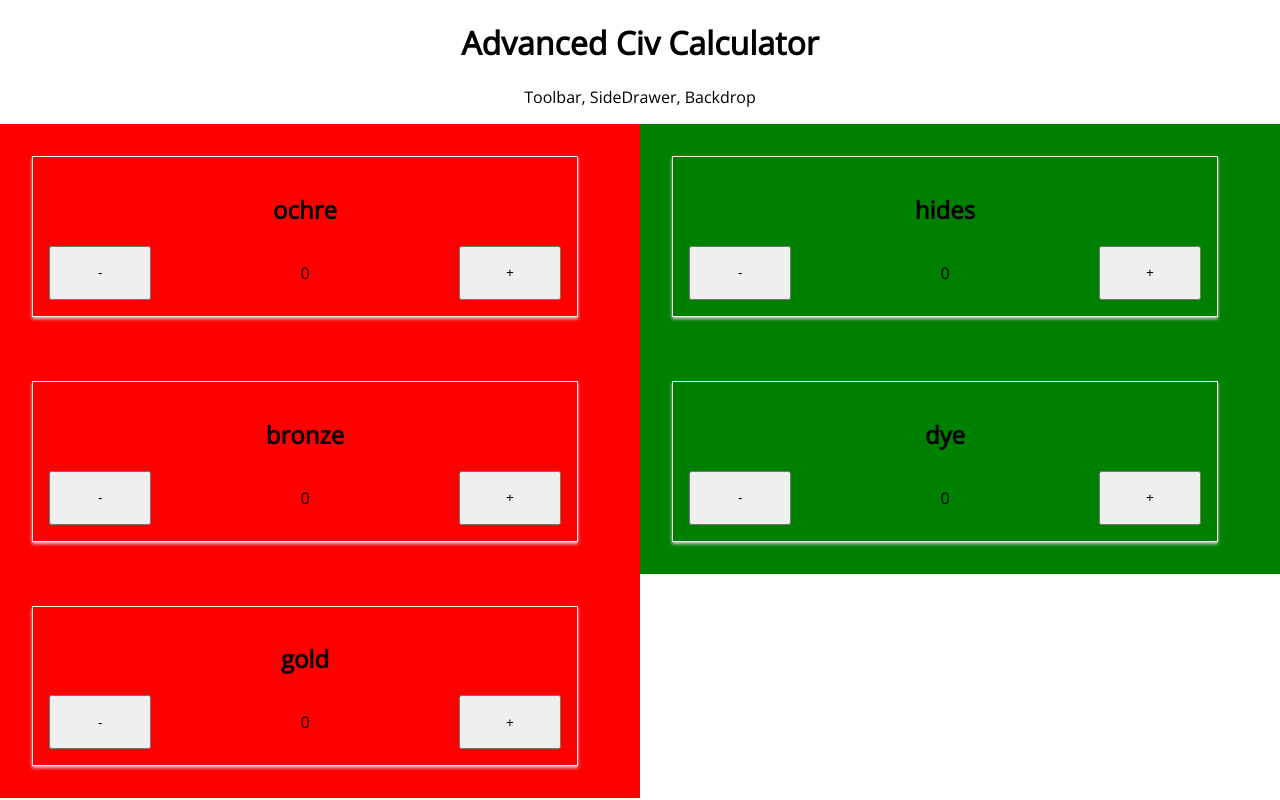
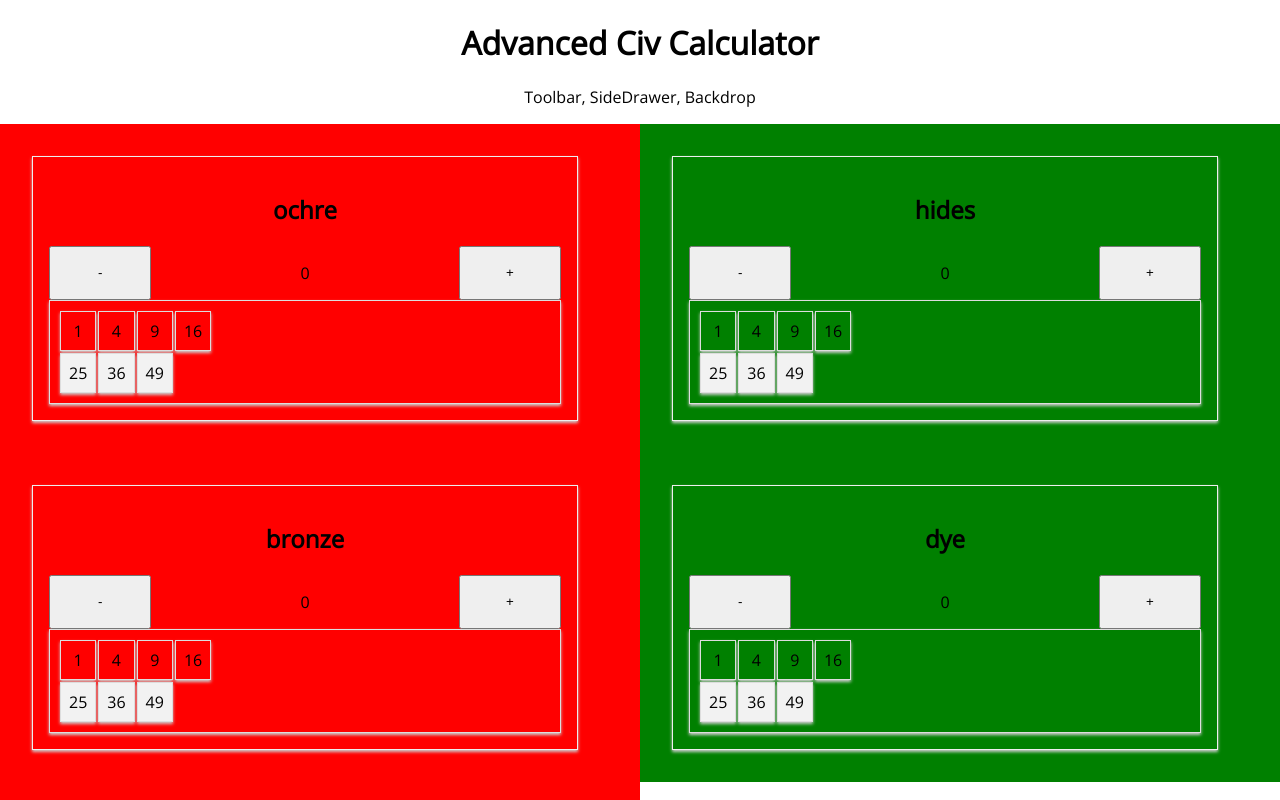
Before and after one commit to paasovaara/adv-civ-calculator, a React (Create React App) app: page / in a window 1280 px wide. Shown: the top 800 px of the page. Built offline with nearby package versions, Linux system fonts and the light colour scheme.

Commit message:
Add tables

```diff
--- a/src/components/CommodityCard/CommodityCard.js
+++ b/src/components/CommodityCard/CommodityCard.js
@@ -1,7 +1,7 @@
 import React, { Fragment, useState } from "react";
 import classes from "./CommodityCard.module.css";
 import CountSelector from "./CountSelector/CountSelector";
-
+import ValueTable from "./ValueTable/ValueTable";
 
 const CommodityCard = (props) => {
 
@@ -9,6 +9,7 @@ const CommodityCard = (props) => {
     <div className={classes.CommodityCard}>
       <h2>{props.type}</h2>
       <CountSelector max={5} />
+      <ValueTable></ValueTable>
     </div>
   );
 }
--- /dev/null
+++ b/src/components/CommodityCard/ValueTable/ValueTable.js
@@ -0,0 +1,35 @@
+import React from "react";
+
+import classes from "./ValueTable.module.css";
+
+const ValueTable = (props) => {
+  const values = [1, 4, 9, 16, 25, 36, 49]; //TODO get from props
+
+  const rowCount = 2; // Always 2;
+  const colCount = Math.ceil(values.length / 2);
+
+  const createRow = (rowValues) => {
+    return rowValues.map((value, index) => {
+      return <td>{value}</td>;
+    });
+  }
+
+  const createHtmlTable = () => {
+    return (
+      <table>
+        <tbody>
+          <tr>{createRow(values.splice(0, colCount))}</tr>
+          <tr>{createRow(values)}</tr>
+        </tbody>
+      </table>
+    );
+  }
+
+  return (
+    <div className={classes.ValueTable}>
+      {createHtmlTable()}
+    </div>
+  );
+}
+
+export default ValueTable;
--- /dev/null
+++ b/src/components/CommodityCard/ValueTable/ValueTable.module.css
@@ -0,0 +1,18 @@
+.ValueTable {
+  text-align: center;
+  border: 1px solid #ddd;
+  padding: 8px;
+  box-shadow: 0 2px 3px #ccc;
+}
+
+.ValueTable td, .ValueTable th {
+  border: 1px solid #ddd;
+  padding: 8px;
+  box-shadow: 0 2px 3px #ccc;
+}
+
+.ValueTable tr:nth-child(even){background-color: #f2f2f2;}
+
+#selectedCell {
+  background-color: blue;
+}
```
Also changed, not shown: src/components/CommodityCard/CommodityCard.module.css (line endings or trailing spaces).
